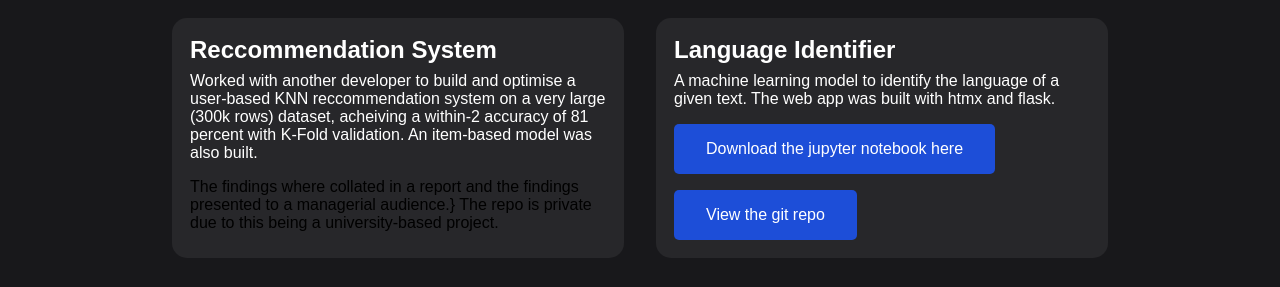
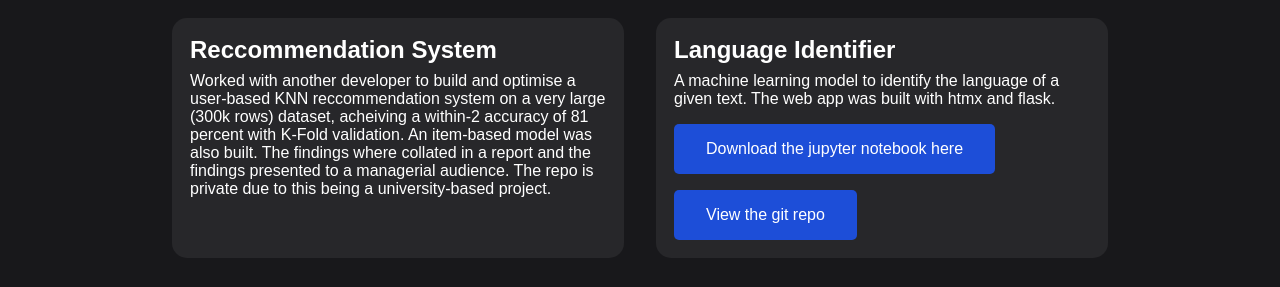
Before and after one commit to LochlanTresize/Personal-Portfolio, a plain HTML site: page index.html in a window 1280 px wide. Shown: the part 660-947 px from the top of the page. Drawn offline with nearby package versions, Linux system fonts and the light colour scheme; a script that the page names is missing.

Commit message:
added some stuff for vac schol 2024-5

```diff
--- a/index.html
+++ b/index.html
@@ -49,11 +49,12 @@
 
             <div class="card">
             <h4>Reccommendation System</h4>
-            <p>Worked with another developer to build and optimise a user-based KNN reccommendation system on a very large (300k rows) dataset, acheiving a within-2 accuracy of 81 percent with K-Fold validation. An item-based model was also built.</p>
+            <p>Worked with another developer to build and optimise a user-based KNN reccommendation system on a very large (300k rows) dataset, acheiving a within-2 accuracy of 81 percent with K-Fold validation. An item-based model was also built.
 
-            The findings where collated in a report and the findings presented to a managerial audience.}
+            The findings where collated in a report and the findings presented to a managerial audience.
 
             The repo is private due to this being a university-based project.
+            </p>
             </div>
 
             <div class="card">
```
